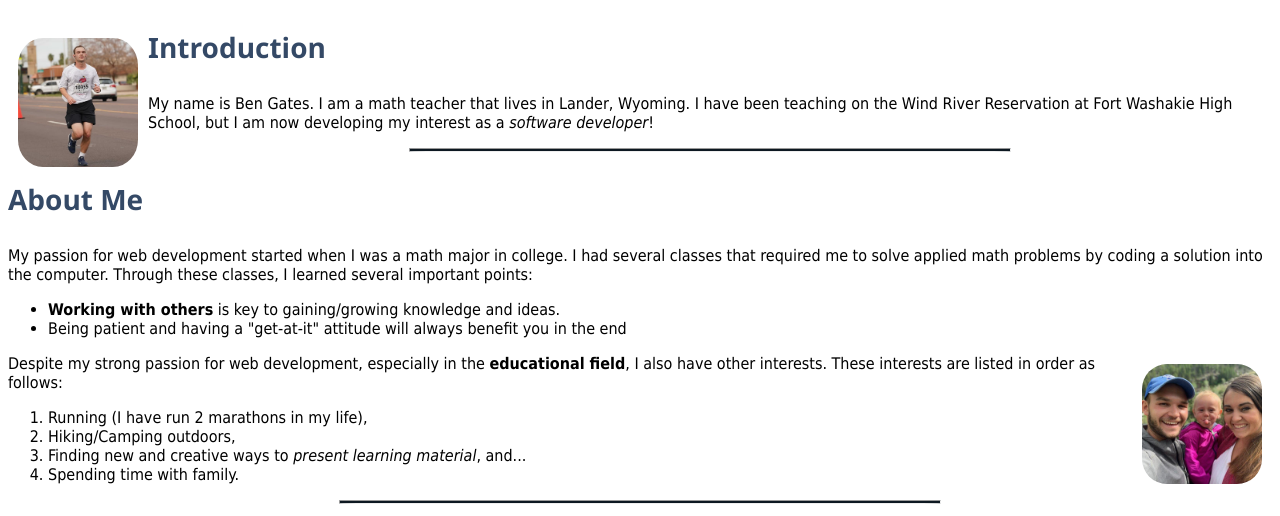
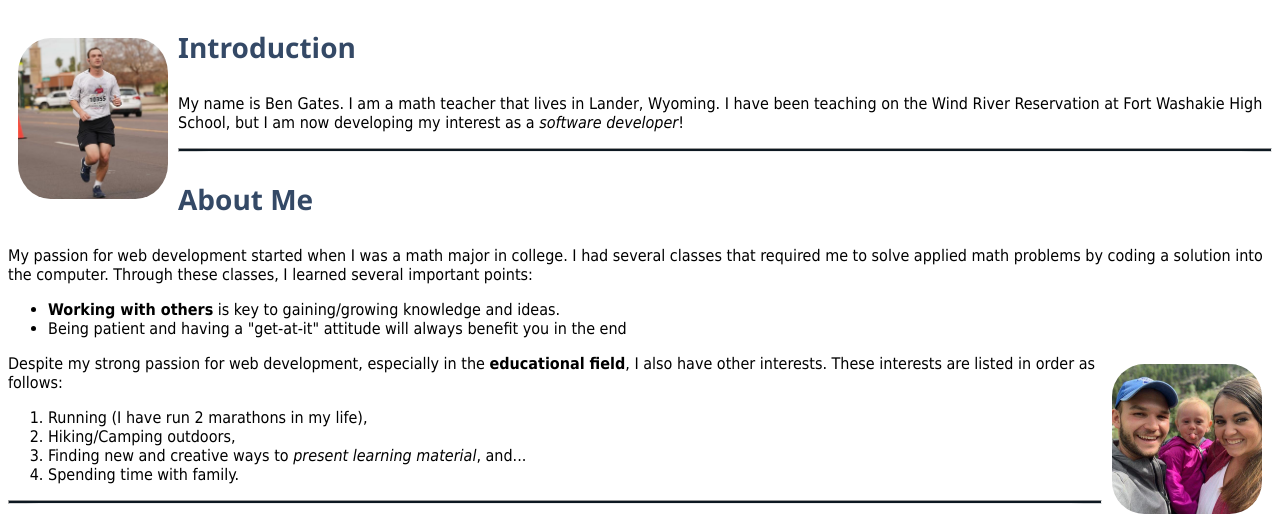
Before and after one commit to benjamin-gates/old-portfolio, a plain HTML site: page index.html in a window 1280 px wide. Shown: the part 312-828 px from the top of the page. Drawn offline with Linux system fonts and the light colour scheme.

Commit message:
Update style.css

```diff
--- a/style.css
+++ b/style.css
@@ -11,7 +11,7 @@ img{
 }
 
 .right-image, .left-image{
-  width:120px;
+  width:150px;
 }
 
 .right-image, .top-image{
@@ -56,7 +56,6 @@ footer {
 /* Styling horizontal ruler */
 hr{
   color: #0D1821;
-  width: 600px;
   height: 2px;
   background: #0D1821;
   border-radius: 10%;
```
